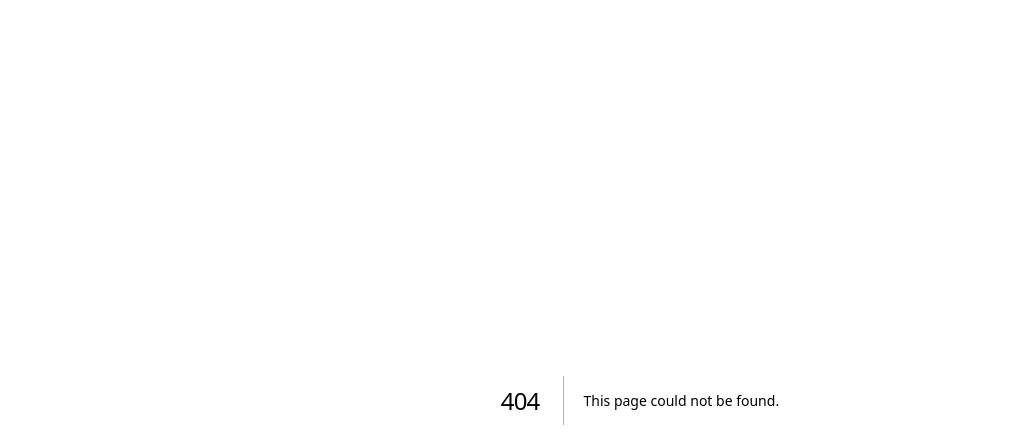
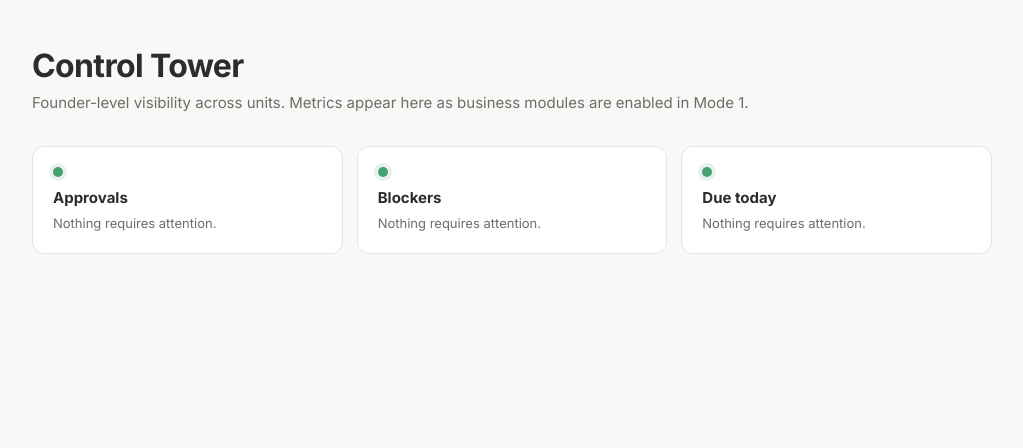
Before and after one commit to Hammachinouhabdelbasset/athar-one, a Next.js app in the folder apps/web/: page /en/control-tower in a window 1280 px wide. Before the commit this address had no page. Shown: the top 448 px of the page, without its empty margins (0-1023 px from the left). Built offline with nearby package versions, Linux system fonts and the light colour scheme.

Commit message:
feat(web): add founder control tower route

```diff
--- /dev/null
+++ b/apps/web/app/[locale]/control-tower/page.tsx
@@ -0,0 +1,42 @@
+import { messages, isLocale, direction, type Locale } from '../../../lib/i18n';
+
+export default async function ControlTower({ params }: { params: Promise<{ locale: string }> }) {
+  const candidate = (await params).locale;
+  const locale: Locale = isLocale(candidate) ? candidate : 'en';
+  const copy = messages[locale];
+
+  const tiles = [
+    { label: copy.approvals, state: 'clear' },
+    { label: copy.blockers, state: 'clear' },
+    { label: copy.dueToday, state: 'clear' },
+  ];
+
+  return (
+    <main className="tower" dir={direction(locale)} lang={locale}>
+      <header className="tower-header">
+        <h1>{copy.controlTower}</h1>
+        <p>Founder-level visibility across units. Metrics appear here as business modules are enabled in Mode 1.</p>
+      </header>
+      <div className="tower-grid">
+        {tiles.map((tile) => (
+          <article key={tile.label} className="tower-tile">
+            <span className="tower-dot" aria-hidden="true" />
+            <strong>{tile.label}</strong>
+            <p>Nothing requires attention.</p>
+          </article>
+        ))}
+      </div>
+      <style>{`
+        .tower { min-height: 100dvh; padding: 48px 32px; background: var(--surface, #f9f8f7); color: var(--text, #2c2c2b); }
+        .tower-header { max-width: 720px; margin-bottom: 32px; }
+        .tower-header h1 { margin: 0 0 8px; font-size: 32px; letter-spacing: -.02em; }
+        .tower-header p { margin: 0; color: var(--muted, #6f6c67); }
+        .tower-grid { display: grid; grid-template-columns: repeat(auto-fit, minmax(240px, 1fr)); gap: 14px; max-width: 960px; }
+        .tower-tile { padding: 20px; border: 1px solid var(--border, #e6e5e3); border-radius: 12px; background: var(--canvas, #fff); }
+        .tower-tile strong { display: block; margin: 10px 0 4px; font-size: 15px; }
+        .tower-tile p { margin: 0; color: var(--muted, #6f6c67); font-size: 13px; }
+        .tower-dot { width: 10px; height: 10px; display: block; border-radius: 50%; background: #46a171; box-shadow: 0 0 0 4px #e8f1ec; }
+      `}</style>
+    </main>
+  );
+}
```
